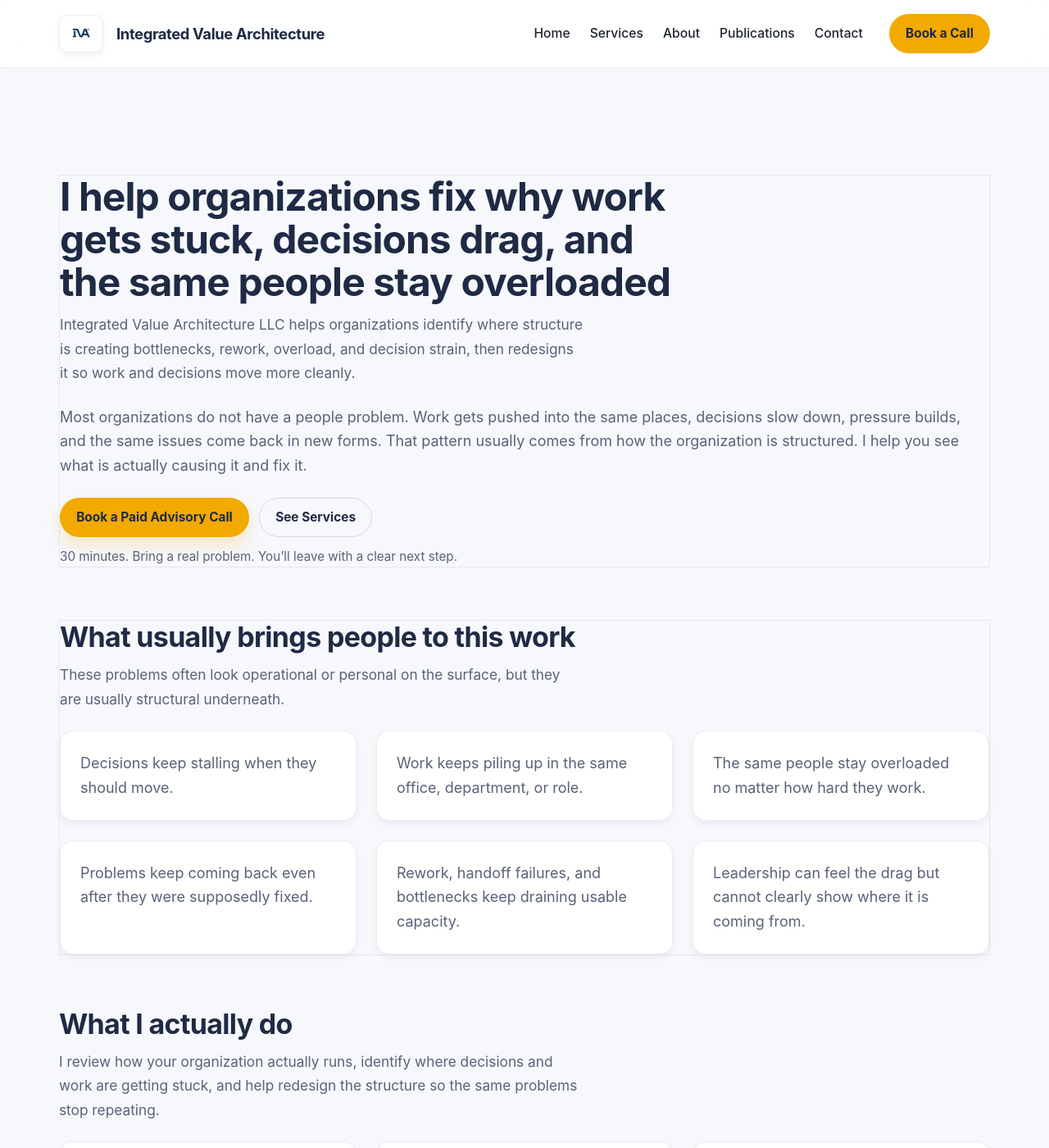
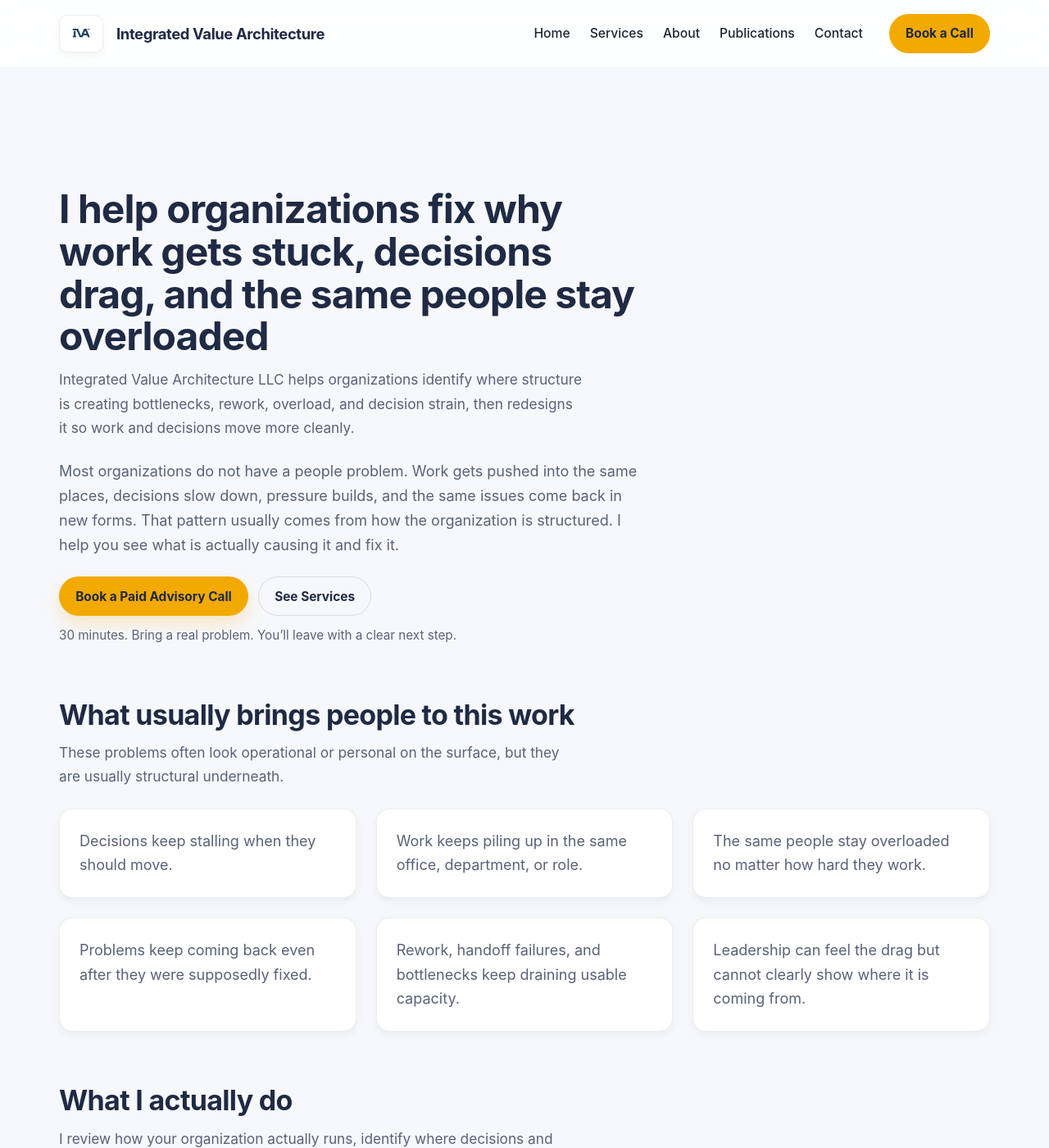
Before and after one commit to efost7873/integratedvaluearchitecture.com, a Jekyll site: the page built from index.html, in a window 1280 px wide and 1400 px high. Shown: the whole window at 82% size. Built offline with Jekyll 4.4.1, drawn with Linux system fonts in a browser that asks for light colours.

Commit message:
Refactor SCSS for homepage layout and styles

```diff
--- a/_sass/_homepage.scss
+++ b/_sass/_homepage.scss
@@ -19,7 +19,7 @@
 .iva-page main {
   max-width: $iva-site-max-width;
   margin: 0 auto;
-  padding: $space-7 $space-6 $space-9;
+  padding: $space-8 $space-6 $space-9;
 }
 
 @media (max-width: 980px) {
@@ -35,20 +35,38 @@
 }
 
 /* ============================================
-   REMOVE OLD SECTION OVERRIDES
+   SECTION FLOW (NO MORE BOXED EVERYTHING)
 ============================================ */
 
 .iva-page section {
-  margin-bottom: 0;
+  margin: 0;
   padding: 0;
   background: transparent;
   box-shadow: none;
-  border-radius: 0;
+  border: none;
 }
 
-/* spacing between sections handled globally */
 .iva-page section + section {
   margin-top: $space-8;
+}
+
+/* ============================================
+   HERO FIX (MOST IMPORTANT CHANGE)
+============================================ */
+
+#homepage-hero {
+  background: transparent;
+  border: none;
+  box-shadow: none;
+  padding-left: 0;
+  padding-right: 0;
+}
+
+#homepage-hero .section-header,
+#homepage-hero > p,
+#homepage-hero .iva-btn-row,
+#homepage-hero .iva-cta-meta {
+  max-width: 720px;
 }
 
 /* ============================================
@@ -61,12 +79,18 @@
   border: none;
 }
 
+.section-header h1,
+.section-header h2,
+.section-header h3 {
+  margin-bottom: $space-3;
+}
+
 .section-subtitle {
   max-width: 640px;
 }
 
 /* ============================================
-   GRID OVERRIDES (LIGHT TOUCH)
+   GRID SYSTEM
 ============================================ */
 
 .grid {
@@ -87,7 +111,7 @@
 }
 
 /* ============================================
-   CARD OVERRIDES (MINIMAL)
+   CARD ADJUSTMENTS (LESS HEAVY)
 ============================================ */
 
 .card {
@@ -95,7 +119,7 @@
 }
 
 /* ============================================
-   CTA SECTION ADJUSTMENTS
+   CTA SECTION (LET BASE HANDLE MOST)
 ============================================ */
 
 .iva-cta-section {
@@ -103,10 +127,9 @@
 }
 
 /* ============================================
-   REMOVE LEGACY HEADER/IDENTITY BEHAVIOR
+   REMOVE LEGACY HEADER BEHAVIOR
 ============================================ */
 
-/* kill old hidden header logic */
 html.header-hidden .iva-header,
 html.header-hidden .iva-identity-bar {
   opacity: 1;
@@ -115,7 +138,7 @@ html.header-hidden .iva-identity-bar {
 }
 
 /* ============================================
-   ACCESSIBILITY (KEEP THIS)
+   ACCESSIBILITY (KEEP)
 ============================================ */
 
 @media (prefers-reduced-motion: reduce) {
```
